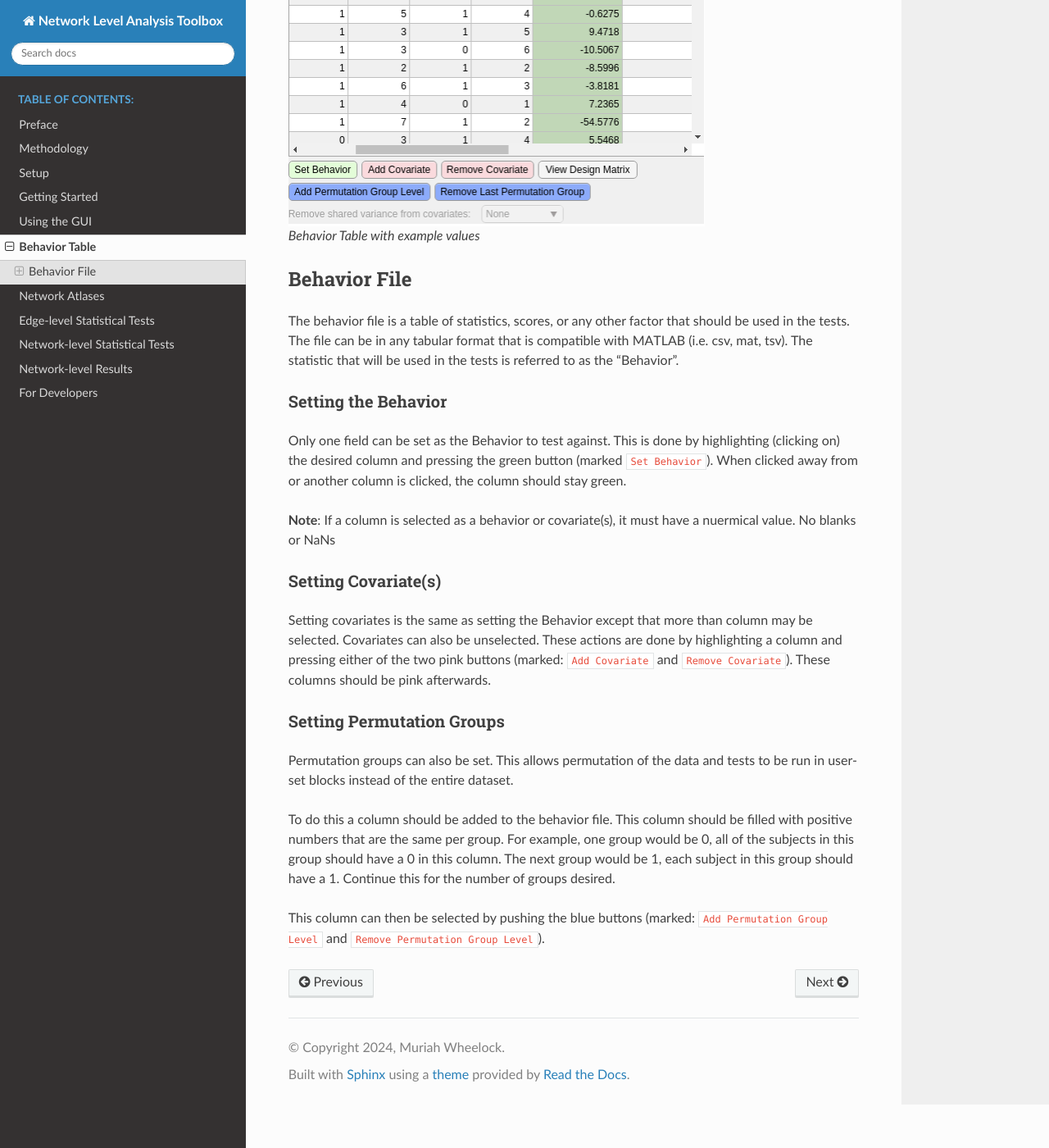
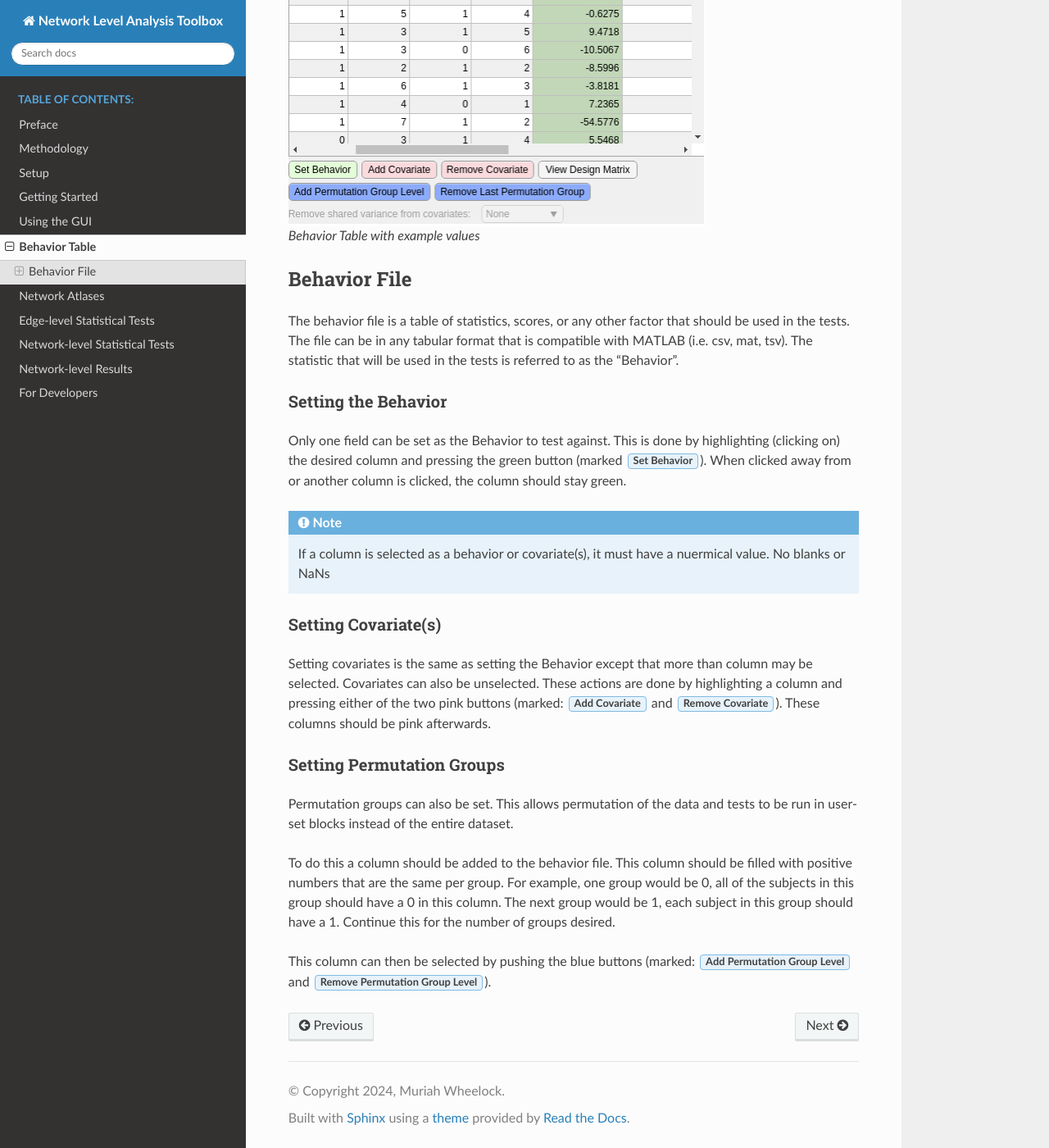
Before and after one commit to WheelockLab/NetworkLevelAnalysis, a Sphinx documentation site: the page built from docs/source/behavior_table.rst, in a window 1280 px wide and 1400 px high, scrolled down 267 px. Shown: the whole window at 82% size. Built offline with Sphinx 7.4.7 and the Read the Docs theme 3.1.0, drawn with Linux system fonts in a browser that asks for light colours; part of the change alters nothing that is shown.

```diff
--- a/docs/source/behavior_table.rst
+++ b/docs/source/behavior_table.rst
@@ -17,17 +17,18 @@ Setting the Behavior
 ^^^^^^^^^^^^^^^^^^^^^^^^^^^^^^^^^^^
 
 Only one field can be set as the Behavior to test against. This is done by highlighting (clicking on)
-the desired column and pressing the green button (marked ``Set Behavior``). When clicked away from or another
+the desired column and pressing the green button (marked :guilabel:`Set Behavior`). When clicked away from or another
 column is clicked, the column should stay green.
 
-**Note**: If a column is selected as a behavior or covariate(s), it must have a nuermical value. No blanks or NaNs
+.. note::
+    If a column is selected as a behavior or covariate(s), it must have a nuermical value. No blanks or NaNs
 
 Setting Covariate(s)
 ^^^^^^^^^^^^^^^^^^^^^^^^^^^^^^^^^^^^^
 
 Setting covariates is the same as setting the Behavior except that more than column may be selected.
 Covariates can also be unselected. These actions are done by highlighting a column and pressing either of the two pink buttons
-(marked: ``Add Covariate`` and ``Remove Covariate``). These columns should be pink afterwards.
+(marked: :guilabel:`Add Covariate` and :guilabel:`Remove Covariate`). These columns should be pink afterwards.
 
 Setting Permutation Groups
 ^^^^^^^^^^^^^^^^^^^^^^^^^^^^^^^^^^^^^^^
@@ -39,4 +40,4 @@ To do this a column should be added to the behavior file. This column should be
 per group. For example, one group would be 0, all of the subjects in this group should have a 0 in this column. The next group
 would be 1, each subject in this group should have a 1. Continue this for the number of groups desired.
 
-This column can then be selected by pushing the blue buttons (marked: ``Add Permutation Group Level`` and ``Remove Permutation Group Level``).
+This column can then be selected by pushing the blue buttons (marked: :guilabel:`Add Permutation Group Level` and :guilabel:`Remove Permutation Group Level`).
```
